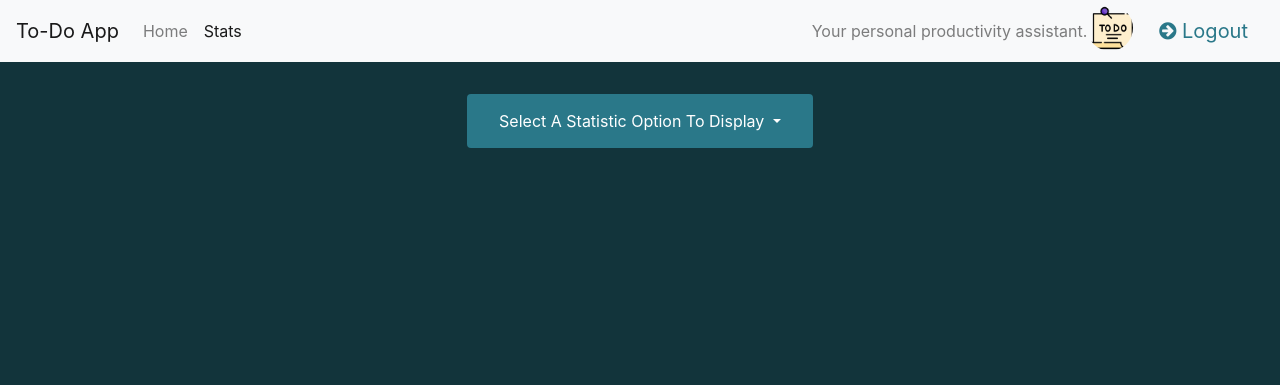
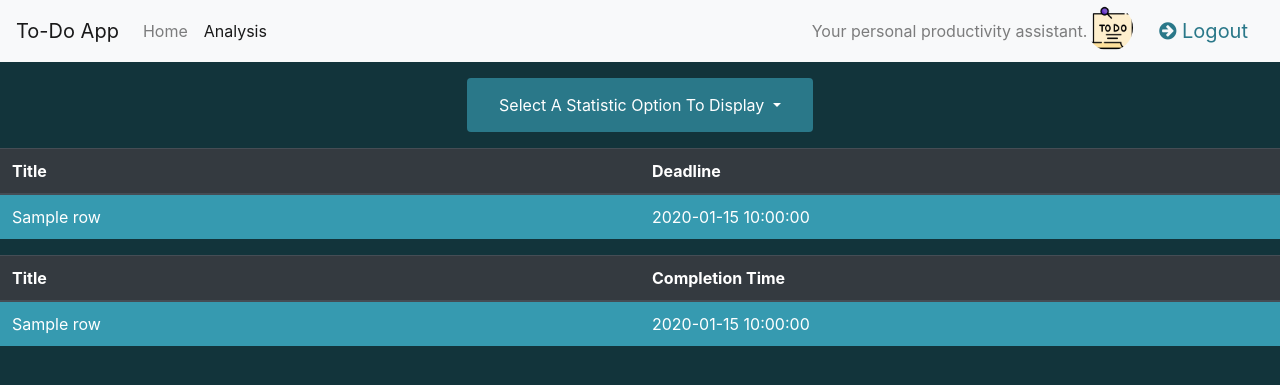
Before and after one commit to alperengozeten/To-Do-App-Flask, a Flask app: template app/templates/analysis.html in a window 1280 px wide. Shown: the top 385 px of the page. Run offline with Flask 2, Linux system fonts and the light colour scheme; the template is opened without the code that fills it: most values are stand-ins (such as "Sample title", 1, 10 or a date in 2020); some libraries are stand-ins or nearby versions.

Commit message:
progress on analysis

```diff
--- a/app/app.py
+++ b/app/app.py
@@ -123,7 +123,13 @@ def tasks():
 def analysis():
     if not session['loggedin']:
         return redirect(url_for('login'))
-    return render_template('analysis.html')
+
+    userid = session['userid']
+    cursor = mysql.connection.cursor(MySQLdb.cursors.DictCursor)
+    cursor.execute('SELECT * FROM Task WHERE user_id = % s AND status = \'Todo\' ORDER BY deadline', (userid, ))
+    nonCompletedTasks = cursor.fetchall()
+
+    return render_template('analysis.html', nonCompletedTasks=nonCompletedTasks)
 
 @app.route("/logout")
 def logout():
--- a/app/templates/analysis.html
+++ b/app/templates/analysis.html
@@ -10,9 +10,10 @@
         <script src="https://cdn.jsdelivr.net/npm/bootstrap@4.3.1/dist/js/bootstrap.min.js" integrity="sha384-JjSmVgyd0p3pXB1rRibZUAYoIIy6OrQ6VrjIEaFf/nJGzIxFDsf4x0xIM+B07jRM" crossorigin="anonymous"></script>
         <script>
           $(function(){
-            $(".dropdown-menu").on('click', 'a', function(){
+            $(".dropdown-menu").on('click', 'button', function(){
               $("#dropdownMenuButton").text($(this).text());
               $("#dropdownMenuButton").val($(this).text());
+              $('#analysis_type').val($(this).text());
             });
           });
         </script>
@@ -27,7 +28,7 @@
               <a class="nav-link" href="tasks">Home <span class="sr-only">(current)</span></a>
             </li>
             <li class="nav-item active">
-              <a class="nav-link" href="analysis">Stats</a>
+              <a class="nav-link" href="analysis">Analysis</a>
             </li>
           </ul>
           <span class="navbar-text">
@@ -41,17 +42,56 @@
           <i class="fa fa-arrow-circle-right"></i> Logout
         </a>
       </nav>
-      <div style="text-align: center; margin-top: 2em;" class="dropdown">
+      <div style="text-align: center; margin-top: 1em; margin-bottom: 1em;" class="dropdown">
         <button class="btn button-secondary btn-lg dropdown-toggle" type="button" id="dropdownMenuButton" data-toggle="dropdown" aria-haspopup="true" aria-expanded="false">
           Select A Statistic Option To Display
         </button>
         <div class="dropdown-menu" aria-labelledby="dropdownMenuButton">
-          <a class="dropdown-item" href="#">Tasks Completed After The Deadline</a>
-          <a class="dropdown-item" href="#">Average Task Completion</a>
-          <a class="dropdown-item" href="#">Number Of Tasks Completed For Each Task Type</a>
-          <a class="dropdown-item" href="#">Uncompleted Tasks Sorted By Deadline</a>
-          <a class="dropdown-item" href="#">Most Time Consuming Two Tasks</a>
+          <form action="{{ url_for('analysis') }}" method="get">
+            <button class="dropdown-item" type="submit">Tasks Completed After The Deadline</button>
+            <button class="dropdown-item" type="submit">Average Task Completion</button>
+            <button class="dropdown-item" type="submit">Number Of Tasks Completed For Each Task Type</button>
+            <button class="dropdown-item" type="submit">Uncompleted Tasks Sorted By Deadline</button>
+            <button class="dropdown-item" type="submit">Most Time Consuming Two Tasks</button>
+            <input type="hidden" class="form-control" id="analysis_type" name="analysis_type" value="">
+          </form>
         </div>
+      </div>
+      <div class="table-responsive">
+        <table class="table table-dark table-hover table-striped" id="nonCompletedTaskTable">
+          <thead>
+            <tr>
+              <th style="width: 50%;">Title</th>
+              <th style="width: 50%;">Deadline</th>
+            </tr>
+          </thead>
+          <tbody>
+            {% for row in nonCompletedTasks %}
+              <tr>
+                <td>{{ row.title }}</td>
+                <td>{{ row.deadline}}</td>
+              </tr>
+            {% endfor %}
+          </tbody>
+        </table>
+      </div>
+      <div class="table-responsive">
+        <table class="table table-dark table-hover table-striped" id="mostTimeTaskTable">
+          <thead>
+            <tr>
+              <th style="width: 50%;">Title</th>
+              <th style="width: 50%;">Completion Time</th>
+            </tr>
+          </thead>
+          <tbody>
+            {% for row in nonCompletedTasks %}
+              <tr>
+                <td>{{ row.title }}</td>
+                <td>{{ row.deadline}}</td>
+              </tr>
+            {% endfor %}
+          </tbody>
+        </table>
       </div>
     </body>
 </html>
--- a/app/templates/tasks.html
+++ b/app/templates/tasks.html
@@ -88,7 +88,7 @@
               <a class="nav-link" href="tasks">Home <span class="sr-only">(current)</span></a>
             </li>
             <li class="nav-item">
-              <a class="nav-link" href="analysis">Stats</a>
+              <a class="nav-link" href="analysis">Analysis</a>
             </li>
           </ul>
           <span class="navbar-text">
```
